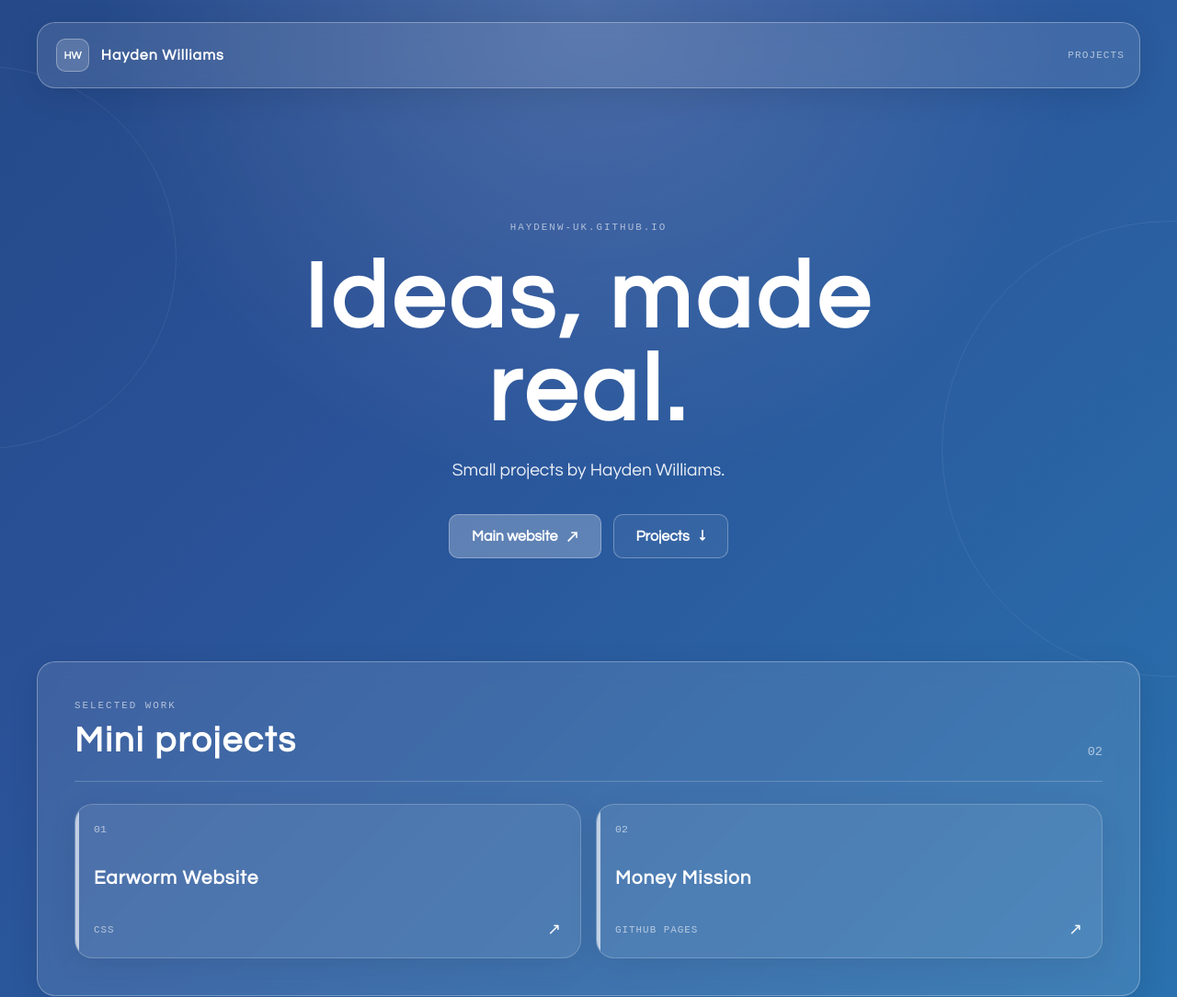
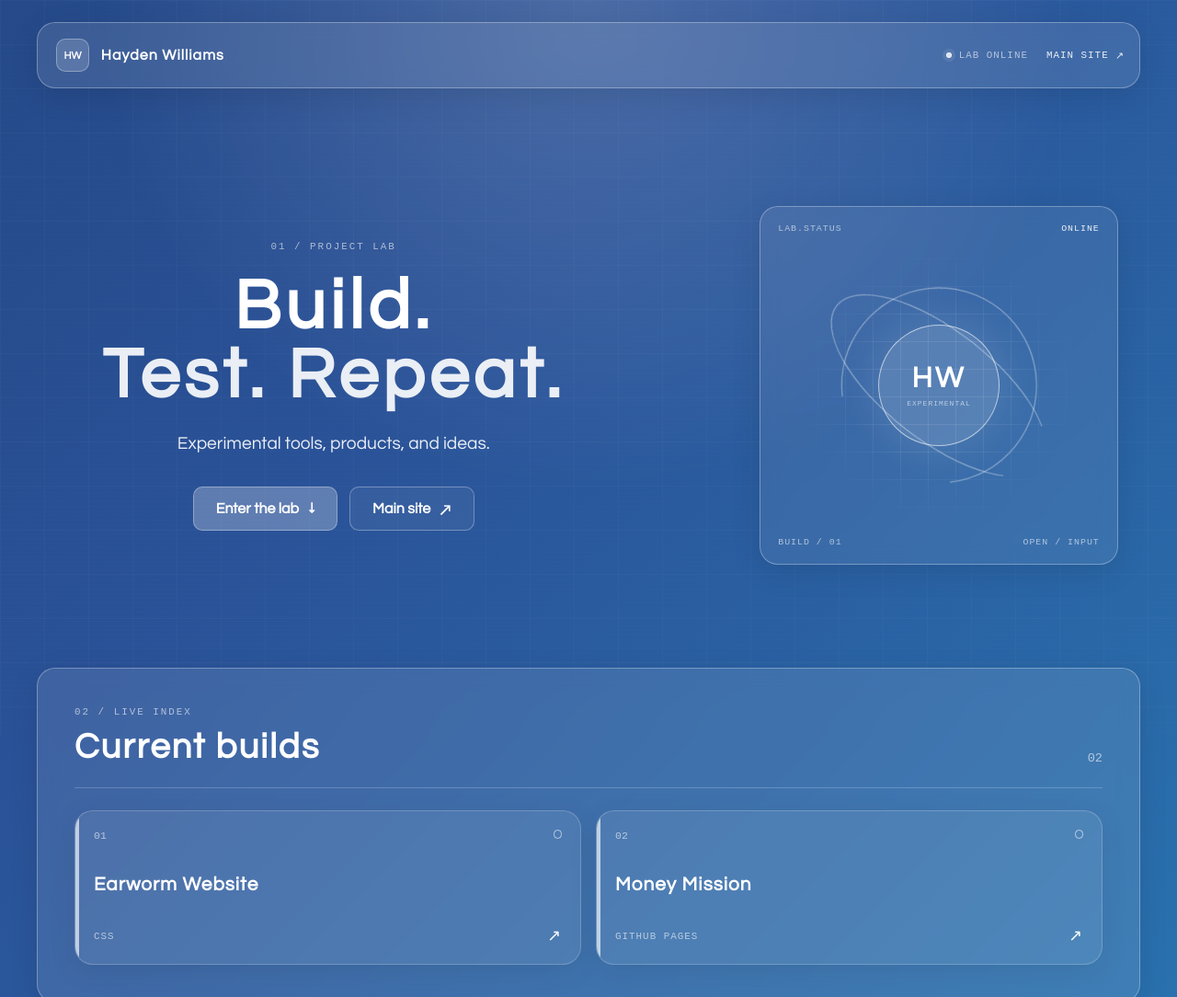
Before and after one commit to haydenw-uk/haydenw-uk.github.io, a plain HTML site: page index.html in a window 1280 px wide. Shown: the top 1084 px of the page at 92% size. Drawn offline with Linux system fonts and the light colour scheme.

Commit message:
Evolve landing page into Project Lab

```diff
--- a/index.html
+++ b/index.html
@@ -19,27 +19,48 @@
           <span class="brand-mark">HW</span>
           <span>Hayden Williams</span>
         </a>
-        <span class="header-label">Projects</span>
+        <div class="header-nav">
+          <span class="lab-status"><span class="status-dot" aria-hidden="true"></span>Lab online</span>
+          <a class="header-link" href="https://www.haydenwilliams.dev">Main site <span aria-hidden="true">↗</span></a>
+        </div>
       </header>
 
       <main>
         <section class="hero" aria-labelledby="page-title">
-          <p class="eyebrow">HAYDENW-UK.GITHUB.IO</p>
-          <h1 id="page-title">Ideas, made real.</h1>
-          <p class="hero-copy">Small projects by Hayden Williams.</p>
-          <div class="hero-actions">
-            <a class="button button-primary" href="https://www.haydenwilliams.dev">
-              Main website <span aria-hidden="true">↗</span>
-            </a>
-            <a class="button button-secondary" href="#projects">Projects <span aria-hidden="true">↓</span></a>
+          <div class="hero-copy-block">
+            <p class="eyebrow">01 / PROJECT LAB</p>
+            <h1 id="page-title">Build.<br /><span>Test. Repeat.</span></h1>
+            <p class="hero-copy">Experimental tools, products, and ideas.</p>
+            <div class="hero-actions">
+              <a class="button button-primary" href="#projects">Enter the lab <span aria-hidden="true">↓</span></a>
+              <a class="button button-secondary" href="https://www.haydenwilliams.dev">Main site <span aria-hidden="true">↗</span></a>
+            </div>
+          </div>
+
+          <div class="lab-console glass-panel" aria-label="Project Lab status console">
+            <div class="console-top">
+              <span>LAB.STATUS</span>
+              <span class="console-online">ONLINE</span>
+            </div>
+            <div class="console-grid" aria-hidden="true"></div>
+            <div class="console-orbit orbit-one" aria-hidden="true"></div>
+            <div class="console-orbit orbit-two" aria-hidden="true"></div>
+            <div class="console-core">
+              <span class="core-mark">HW</span>
+              <span class="core-label">EXPERIMENTAL</span>
+            </div>
+            <div class="console-bottom">
+              <span>BUILD / 01</span>
+              <span>OPEN / INPUT</span>
+            </div>
           </div>
         </section>
 
         <section class="projects-section glass-panel" id="projects" aria-labelledby="projects-title">
           <div class="section-heading">
             <div>
-              <p class="eyebrow">SELECTED WORK</p>
-              <h2 id="projects-title">Mini projects</h2>
+              <p class="eyebrow">02 / LIVE INDEX</p>
+              <h2 id="projects-title">Current builds</h2>
             </div>
             <span class="project-count" id="project-count" aria-label="Number of projects">00</span>
           </div>
@@ -51,7 +72,7 @@
       </main>
 
       <footer class="site-footer">
-        <span>© <span id="current-year">2026</span> Hayden Williams</span>
+        <span>Project Lab / <span id="current-year">2026</span></span>
         <a href="https://github.com/haydenw-uk">GitHub <span aria-hidden="true">↗</span></a>
       </footer>
     </div>
--- a/styles.css
+++ b/styles.css
@@ -36,36 +36,26 @@ body::before {
   position: fixed;
   z-index: -2;
   inset: 0;
-  background: radial-gradient(circle at 50% 0%, rgba(255, 255, 255, 0.16), transparent 34rem);
+  background:
+    linear-gradient(rgba(255, 255, 255, 0.025) 1px, transparent 1px),
+    linear-gradient(90deg, rgba(255, 255, 255, 0.025) 1px, transparent 1px),
+    radial-gradient(circle at 50% 0%, rgba(255, 255, 255, 0.16), transparent 34rem);
+  background-size: 48px 48px, 48px 48px, auto;
+  content: "";
+  pointer-events: none;
+}
+
+body::after {
+  position: fixed;
+  z-index: -1;
+  inset: 0;
+  background: repeating-linear-gradient(0deg, transparent 0, transparent 4px, rgba(255, 255, 255, 0.018) 5px);
   content: "";
   pointer-events: none;
 }
 
 a {
   color: inherit;
-}
-
-.ambient {
-  position: fixed;
-  z-index: -1;
-  width: 26rem;
-  height: 26rem;
-  border: 1px solid rgba(255, 255, 255, 0.14);
-  border-radius: 50%;
-  opacity: 0.55;
-  pointer-events: none;
-}
-
-.ambient-one {
-  top: 9%;
-  left: -14rem;
-}
-
-.ambient-two {
-  right: -15rem;
-  bottom: 8%;
-  width: 31rem;
-  height: 31rem;
 }
 
 .page-shell {
@@ -112,23 +102,75 @@ a {
   letter-spacing: 0;
 }
 
-.header-label,
+.header-nav,
+.lab-status,
+.header-link,
+.console-top,
+.console-bottom,
+.site-footer {
+  display: flex;
+  align-items: center;
+}
+
+.header-nav {
+  gap: 1.25rem;
+}
+
+.lab-status,
+.header-link,
+.console-top,
+.console-bottom,
+.site-footer,
 .eyebrow,
 .project-count,
-.project-meta,
-.site-footer {
+.project-meta {
   font-family: var(--font-mono);
 }
 
-.header-label {
+.lab-status,
+.header-link {
+  gap: 0.45rem;
   color: var(--white-muted);
-  font-size: 0.7rem;
+  font-size: 0.68rem;
   letter-spacing: 1px;
+  text-decoration: none;
   text-transform: uppercase;
 }
 
+.header-link {
+  color: var(--white-soft);
+}
+
+.header-link span,
+.site-footer a span {
+  transition: transform 180ms ease;
+}
+
+.header-link:hover span,
+.header-link:focus-visible span,
+.site-footer a:hover span,
+.site-footer a:focus-visible span {
+  transform: translate(3px, -3px);
+}
+
+.status-dot {
+  width: 0.42rem;
+  height: 0.42rem;
+  border: 1px solid rgba(255, 255, 255, 0.7);
+  border-radius: 50%;
+  background: rgba(255, 255, 255, 0.8);
+  box-shadow: 0 0 0 4px rgba(255, 255, 255, 0.08);
+}
+
 .hero {
-  padding: clamp(5rem, 12vw, 9rem) 1.5rem clamp(4.5rem, 10vw, 7rem);
+  display: grid;
+  grid-template-columns: minmax(0, 1fr) minmax(300px, 0.8fr);
+  gap: clamp(2rem, 6vw, 7rem);
+  align-items: center;
+  padding: clamp(5rem, 11vw, 8rem) 1.5rem clamp(4.5rem, 10vw, 7rem);
+}
+
+.hero-copy-block {
   text-align: center;
 }
 
@@ -147,12 +189,15 @@ p {
 }
 
 h1 {
-  max-width: 850px;
   margin: 0 auto 1.25rem;
-  font-size: clamp(3rem, 8vw, 6.7rem);
+  font-size: clamp(2.8rem, 6vw, 5.6rem);
   font-weight: 700;
   letter-spacing: 5px;
   line-height: 0.98;
+}
+
+h1 span {
+  color: var(--white-soft);
 }
 
 .hero-copy {
@@ -196,6 +241,108 @@ h1 {
 
 .button-secondary {
   background: rgba(255, 255, 255, 0.06);
+}
+
+.lab-console {
+  position: relative;
+  display: grid;
+  width: min(100%, 390px);
+  aspect-ratio: 1;
+  justify-self: end;
+  overflow: hidden;
+  border-radius: 20px;
+  background: rgba(255, 255, 255, 0.08);
+}
+
+.console-top,
+.console-bottom {
+  position: absolute;
+  z-index: 3;
+  right: 1.2rem;
+  left: 1.2rem;
+  justify-content: space-between;
+  color: var(--white-muted);
+  font-size: 0.62rem;
+  letter-spacing: 1px;
+}
+
+.console-top {
+  top: 1.1rem;
+}
+
+.console-bottom {
+  bottom: 1.1rem;
+}
+
+.console-online {
+  color: var(--white-soft);
+}
+
+.console-grid {
+  position: absolute;
+  inset: 3.5rem 2rem;
+  opacity: 0.6;
+  background-image:
+    linear-gradient(rgba(255, 255, 255, 0.16) 1px, transparent 1px),
+    linear-gradient(90deg, rgba(255, 255, 255, 0.16) 1px, transparent 1px);
+  background-size: 30px 30px;
+  mask-image: radial-gradient(circle, black 28%, transparent 72%);
+  -webkit-mask-image: radial-gradient(circle, black 28%, transparent 72%);
+}
+
+.console-orbit {
+  position: absolute;
+  top: 50%;
+  left: 50%;
+  border: 1px solid rgba(255, 255, 255, 0.45);
+  border-radius: 50%;
+  transform: translate(-50%, -50%);
+}
+
+.orbit-one {
+  width: 55%;
+  height: 55%;
+  border-right-color: transparent;
+  animation: orbit-spin 14s linear infinite;
+}
+
+.orbit-two {
+  width: 73%;
+  height: 31%;
+  border-left-color: transparent;
+  transform: translate(-50%, -50%) rotate(38deg);
+  animation: orbit-scan 10s linear infinite;
+}
+
+.console-core {
+  position: absolute;
+  top: 50%;
+  left: 50%;
+  z-index: 2;
+  display: grid;
+  width: 34%;
+  aspect-ratio: 1;
+  place-content: center;
+  border: 1px solid rgba(255, 255, 255, 0.6);
+  border-radius: 50%;
+  background: rgba(255, 255, 255, 0.15);
+  box-shadow: 0 0 45px rgba(255, 255, 255, 0.14);
+  text-align: center;
+  transform: translate(-50%, -50%);
+}
+
+.core-mark {
+  font-size: clamp(1.25rem, 4vw, 2rem);
+  font-weight: 600;
+  letter-spacing: 3px;
+}
+
+.core-label {
+  margin-top: 0.35rem;
+  color: var(--white-muted);
+  font-family: var(--font-mono);
+  font-size: 0.5rem;
+  letter-spacing: 1px;
 }
 
 .projects-section {
@@ -257,6 +404,17 @@ h2 {
   width: 4px;
   height: 100%;
   background: rgba(255, 255, 255, 0.65);
+  content: "";
+}
+
+.project-card::after {
+  position: absolute;
+  top: 1.25rem;
+  right: 1.25rem;
+  width: 0.45rem;
+  height: 0.45rem;
+  border: 1px solid rgba(255, 255, 255, 0.6);
+  border-radius: 50%;
   content: "";
 }
 
@@ -328,14 +486,22 @@ h2 {
   50% { background-position: 100% 50%; }
 }
 
+@keyframes orbit-spin {
+  from { transform: translate(-50%, -50%) rotate(0deg); }
+  to { transform: translate(-50%, -50%) rotate(360deg); }
+}
+
+@keyframes orbit-scan {
+  from { transform: translate(-50%, -50%) rotate(38deg); }
+  to { transform: translate(-50%, -50%) rotate(-322deg); }
+}
+
 @keyframes dots {
   0% { width: 0; }
   100% { width: 1.5rem; }
 }
 
 .site-footer {
-  display: flex;
-  align-items: center;
   justify-content: space-between;
   gap: 1rem;
   padding: 2rem 0 0.5rem;
@@ -351,17 +517,21 @@ h2 {
 .site-footer a span {
   display: inline-block;
   margin-left: 0.25rem;
-  transition: transform 180ms ease;
-}
-
-.site-footer a:hover span,
-.site-footer a:focus-visible span {
-  transform: translate(3px, -3px);
 }
 
 a:focus-visible {
   outline: 2px solid var(--white);
   outline-offset: 4px;
+}
+
+@media (max-width: 820px) {
+  .hero {
+    grid-template-columns: 1fr;
+  }
+
+  .lab-console {
+    justify-self: center;
+  }
 }
 
 @media (max-width: 600px) {
@@ -379,7 +549,15 @@ a:focus-visible {
     font-size: 0.9rem;
   }
 
-  .header-label {
+  .header-nav {
+    gap: 0.7rem;
+  }
+
+  .lab-status {
+    display: none;
+  }
+
+  .header-link {
     font-size: 0.6rem;
   }
 
@@ -396,6 +574,10 @@ a:focus-visible {
   .hero-actions,
   .button {
     width: 100%;
+  }
+
+  .lab-console {
+    width: min(100%, 350px);
   }
 
   .section-heading {
```
